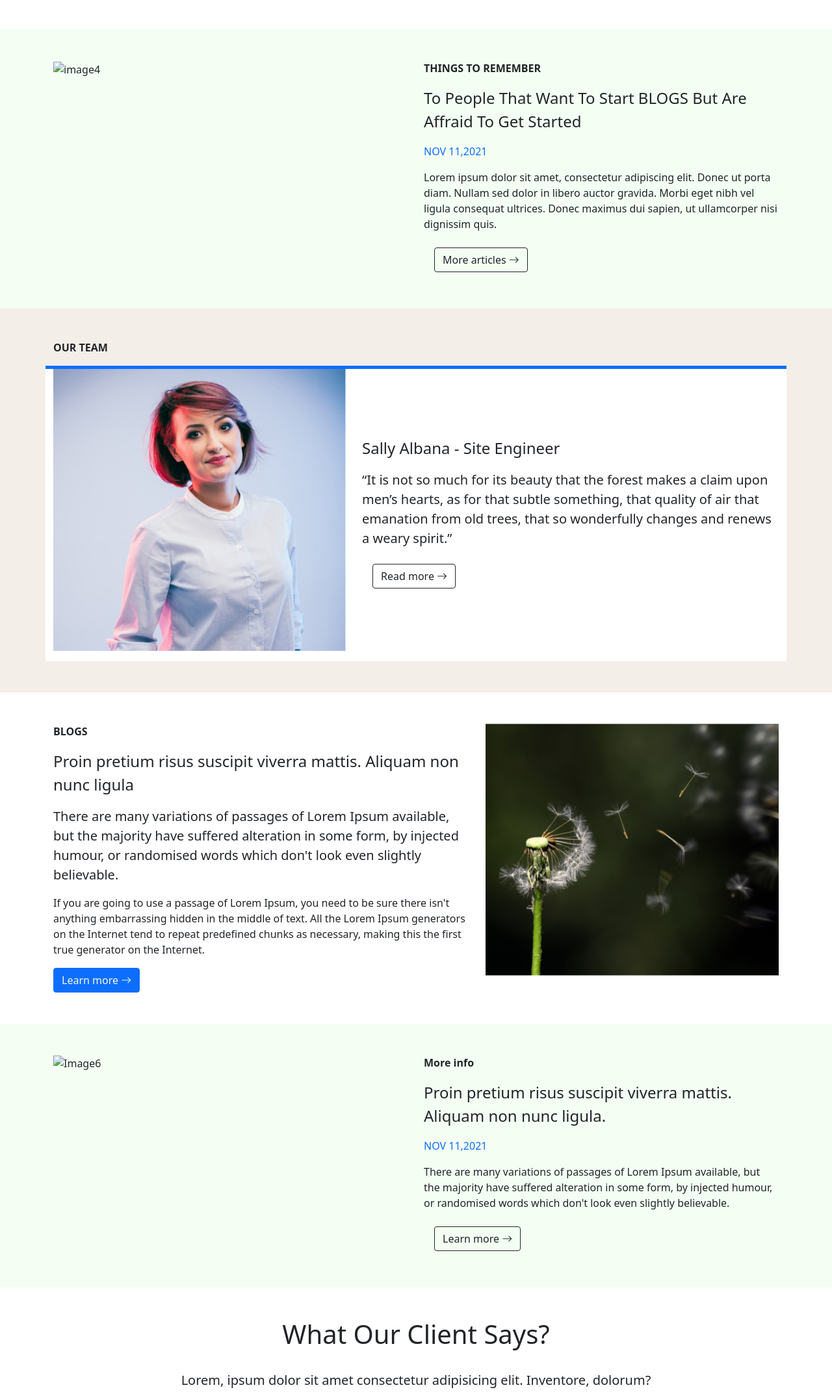
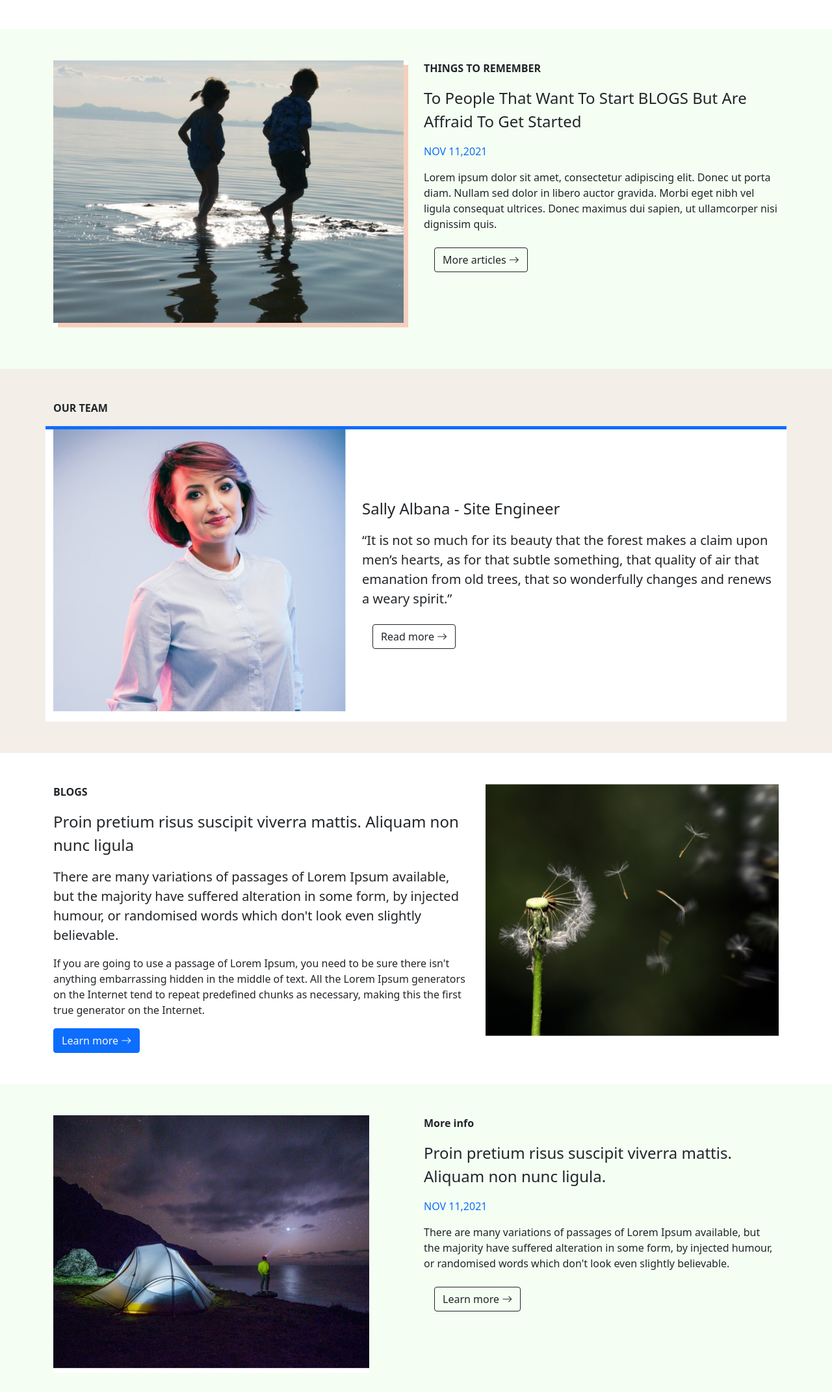
Before and after one commit to BhatPoonam/final-project, a plain HTML site: page index.html in a window 1280 px wide. Shown: the part 1321-3464 px from the top of the page at 65% size. Drawn offline with nearby package versions, Linux system fonts and the light colour scheme; files that its build step writes are made by us from their sources; the site is published under a folder, as on GitHub Pages, so addresses that start at the root find nothing; files whose address does not match are found by name.

Commit message:
image path changed

```diff
--- a/index.html
+++ b/index.html
@@ -106,7 +106,7 @@
             <div class="row">
                 <div class="col-lg-6 col-md-6">
                     <figure>
-                        <img class="img-fluid" src="/assets/image/home/Image4.jpg" alt="image4">
+                        <img class="img-fluid" src="assets/image/home/Image4.jpg" alt="image4">
                     </figure>
                 </div>
                 <div class="col-lg-6 col-md-6">
@@ -185,7 +185,7 @@
             <div class="row">
                 <div class="col-lg-6 col-md-6">
                     <figure>
-                        <img class="img-fluid" src="/assets/image/home/Image6.jpg" alt="Image6">
+                        <img class="img-fluid" src="assets/image/home/Image6.jpg" alt="Image6">
                     </figure>
                 </div>
                 <div class="col-lg-6 col-md-6">
```
